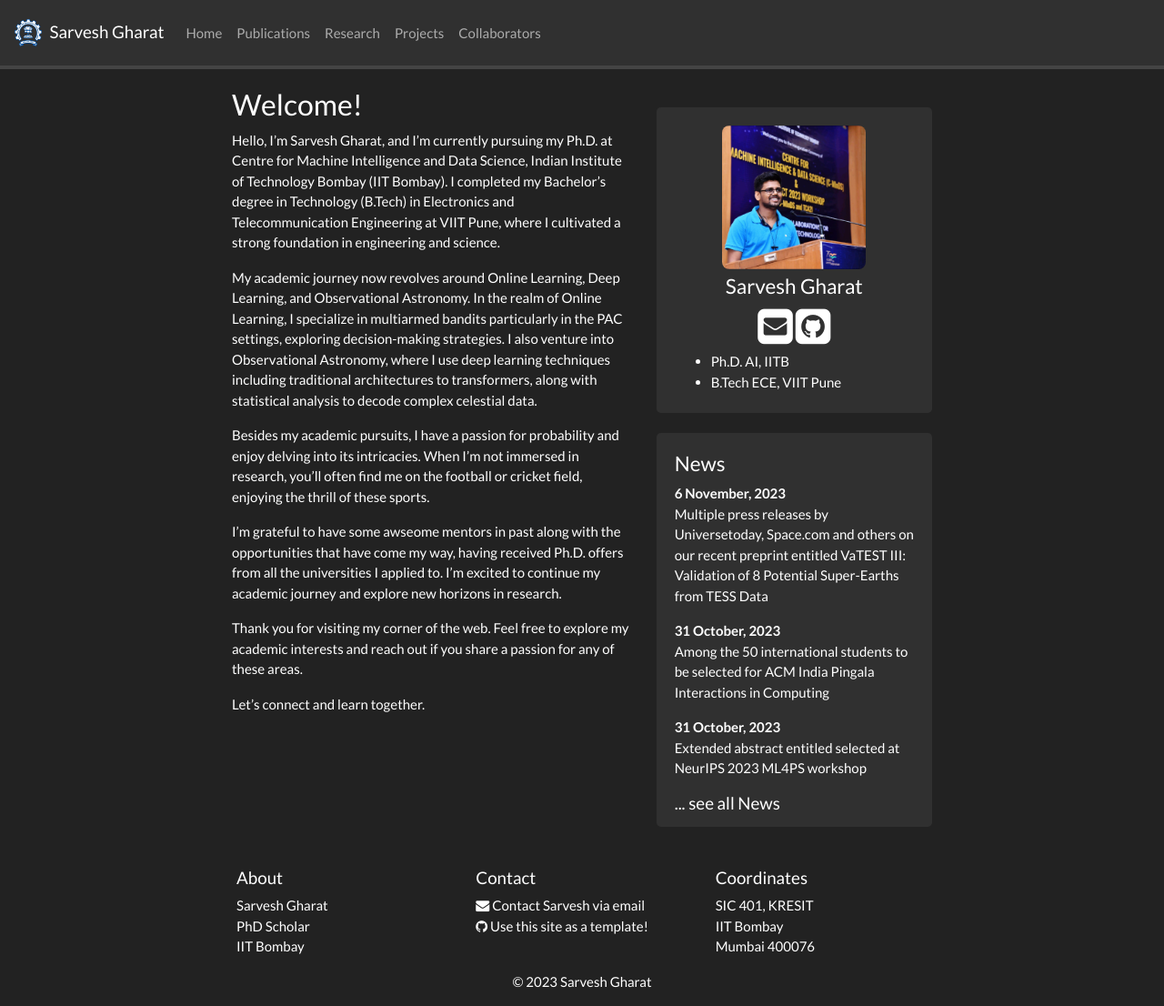
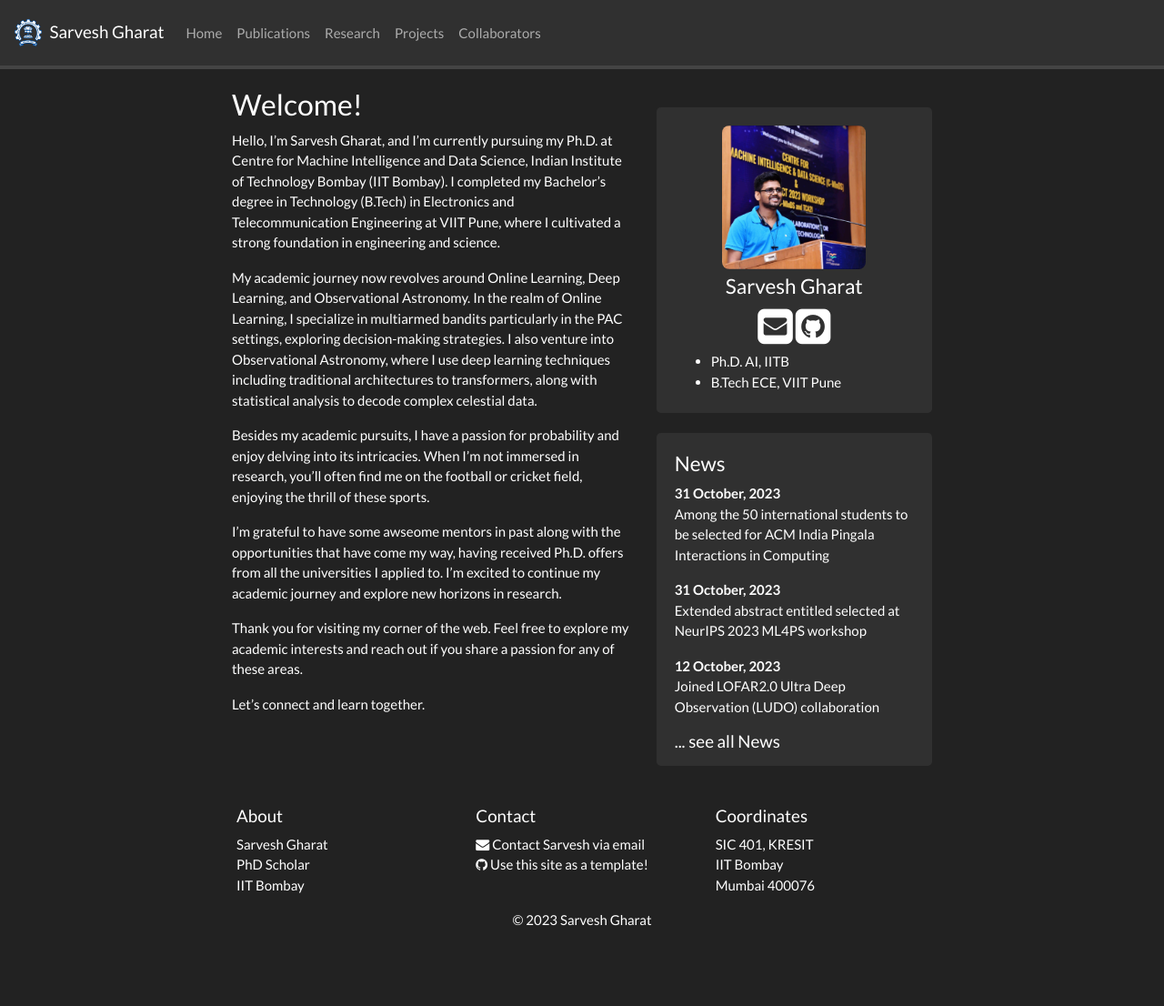
Before and after one commit to SarveshVGharat/SarveshVGharat.github.io, a Jekyll site: the page built from _pages/home.md, in a window 1280 px wide and 1106 px high. Shown: the whole window at 91% size. Built offline with Jekyll 4.4.1, drawn with Linux system fonts in a browser that asks for light colours; nearby versions of some CDN libraries; a style sheet for code colours, icons or effects is not loaded.

Commit message:
Update news.yml

```diff
--- a/_data/news.yml
+++ b/_data/news.yml
@@ -1,6 +1,3 @@
-- date: 6 November, 2023
-  headline: "Multiple press releases by Universetoday, Space.com and others on our recent preprint entitled VaTEST III: Validation of 8 Potential Super-Earths from TESS Data"
-
 - date: 31 October, 2023
   headline: "Among the 50 international students to be selected for ACM India Pingala Interactions in Computing"
 
```
